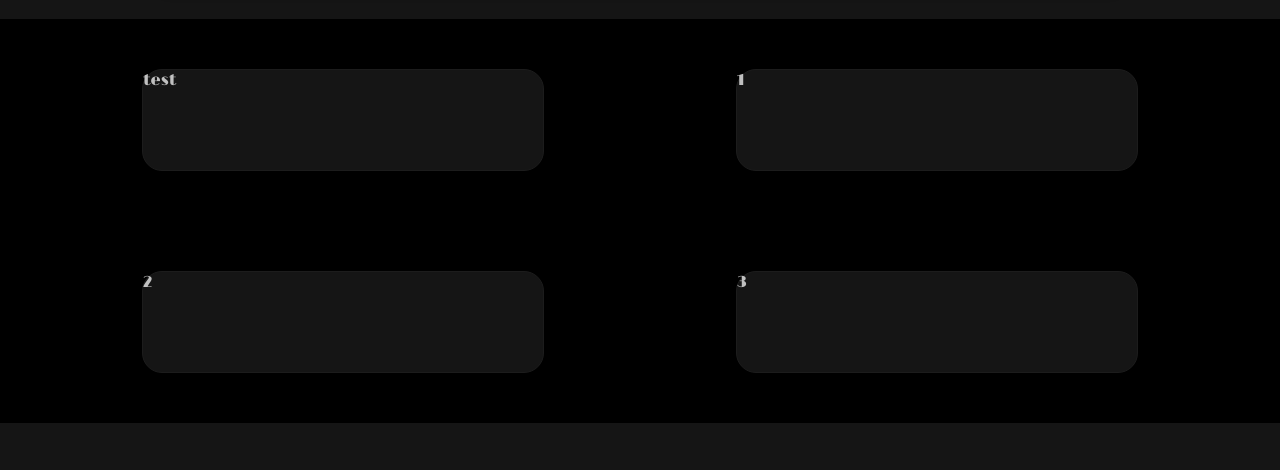
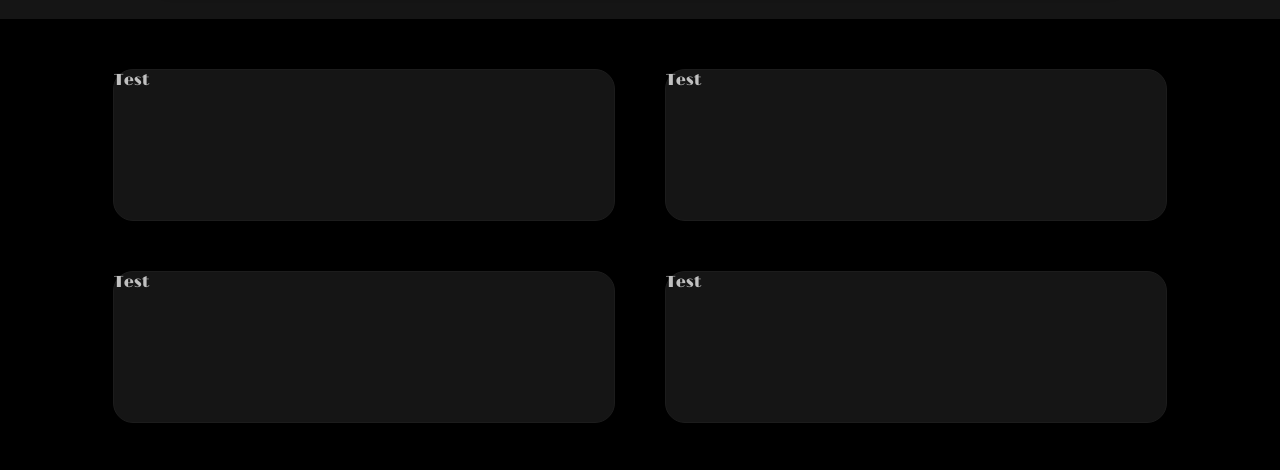
Before and after one commit to Shruti-Nagawekar/CinemaConnect, a plain HTML site: page Theaters.html in a window 1280 px wide. Shown: the part 297-767 px from the top of the page. Drawn offline with nearby package versions, Linux system fonts and the light colour scheme.

Commit message:
Theaters

```diff
--- a/Theaters.html
+++ b/Theaters.html
@@ -97,20 +97,22 @@
             .Theater-card-container{
                 display: flex;
                 width: 100%;
-                height: fit-content;
-                justify-content: space-evenly;
+                justify-content: center;
                 align-items: center;
                 flex-wrap: wrap;
                 background-color: #000000;
+                padding-top: 25px;
+                padding-bottom: 25px;
             }
 
             .Theater-card{
-                width: 400px;
-                height: 100px;
+                width: 500px;
+                height: 150px;
                 border-radius: 20px;
                 border: 1px solid #1C1C1C;
                 background: #151515;
-                margin: 50px;
+                margin: 25px;
+                justify-content: center;
             }
         </style>
 
@@ -118,16 +120,22 @@
         <div class="Theater-card-container">
 
             <div class="Theater-card">
-                test
+                <a>Test</a>
             </div>
             <div class="Theater-card">
-                1
+                <a>Test</a>
             </div>
             <div class="Theater-card">
-                2
+                <a>Test</a>
             </div>
             <div class="Theater-card">
-                3
+                <a>Test</a>
+            </div>
+            <div class="Theater-card">
+                <a>Test</a>
+            </div>
+            <div class="Theater-card">
+                <a>Test</a>
             </div>
         </div>
 
--- a/styles.css
+++ b/styles.css
@@ -62,7 +62,7 @@ body {
     color: #C0C0C0;
     padding: 0px;
     margin:0px;
-    min-width: 400px;
+    min-width: 500px;
 }
 
 /* Header Section */
```
